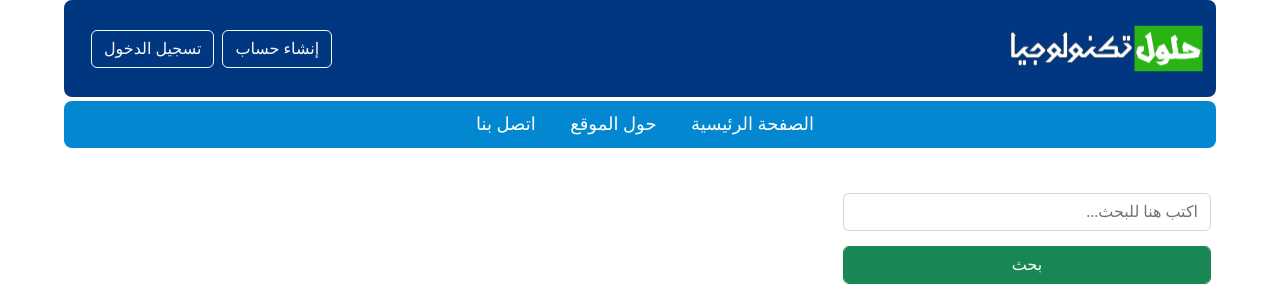
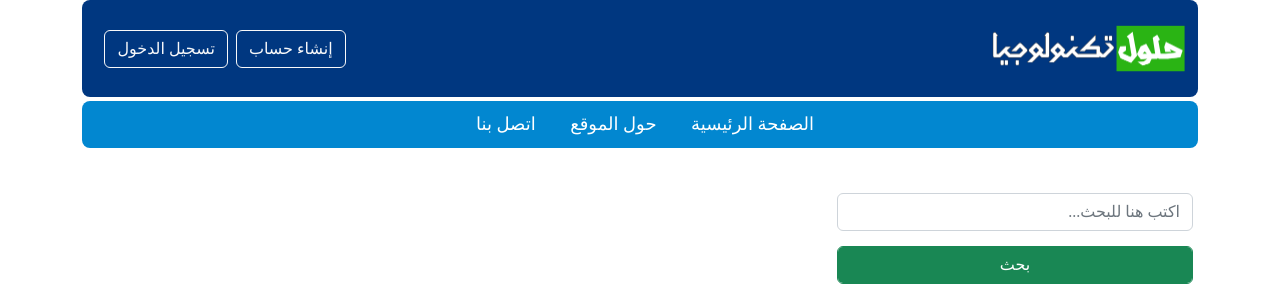
Before and after one commit to MosaAmran11/AnswersBlog, a PHP site: page / in a window 1280 px wide. Shown: the top 306 px of the page. Run offline with PHP 8.4, Linux system fonts and the light colour scheme; data that the repository does not hold is empty; some web fonts are replaced.

```diff
--- a/header.php
+++ b/header.php
@@ -19,7 +19,7 @@
 
 <body>
     <!-- header -->
-    <div class="containar">
+    <div class="container">
         <header id="header" class="d-flex flex-wrap align-items-center justify-content-center justify-content-md-between py-3 mb-1">
             <div class="fs-4">
                 <a href="index.php">
--- a/index.php
+++ b/index.php
@@ -5,7 +5,7 @@ require_once('nav.php');
 
 <!-- main  -->
 <div class="row">
-    <div class="containar">
+    <div class="container">
         <div style="margin-top: 20px; margin-bottom: 20px" class="row">
             <section class="col-md-4">
                 <div class="row">
--- a/result.php
+++ b/result.php
@@ -6,7 +6,7 @@ require_once('config.php')
 
 <!-- main  -->
 <div class="row">
-    <div class="containar">
+    <div class="container">
         <div style="margin-top: 20px; margin-bottom: 20px" class="row">
             <section class="col-md-4">
                 <div class="row">
--- a/view_post.html
+++ b/view_post.html
@@ -24,7 +24,7 @@
 
   <body>
     <!-- Header -->
-    <div class="containar">
+    <div class="container">
       <header
         id="header"
         class="d-flex flex-wrap align-items-center justify-content-center justify-content-md-between py-3 mb-1"
@@ -78,7 +78,7 @@
 
       <!--  Main section -->
       <div class="row">
-        <div class="containar">
+        <div class="container">
           <div style="margin-top: 20px; margin-bottom: 20px" class="row">
             <section class="col-md-4">
               <div class="row">
--- a/view_post.php
+++ b/view_post.php
@@ -6,7 +6,7 @@ require_once('config.php')
 
 <!-- main  -->
 <div class="row">
-    <div class="containar">
+    <div class="container">
         <div style="margin-top: 20px; margin-bottom: 20px" class="row">
             <section class="col-md-4">
                 <div class="row">
@@ -29,7 +29,7 @@ require_once('config.php')
                 </div>
             </section>
             <main class="col-8">
-                <!-- Retreving data from database -->
+                <!-- Retrieving data from database -->
                 <?php
                 require_once('config.php');
                 $post_id = htmlspecialchars($_GET['post_id'], ENT_QUOTES, 'utf-8');
```
